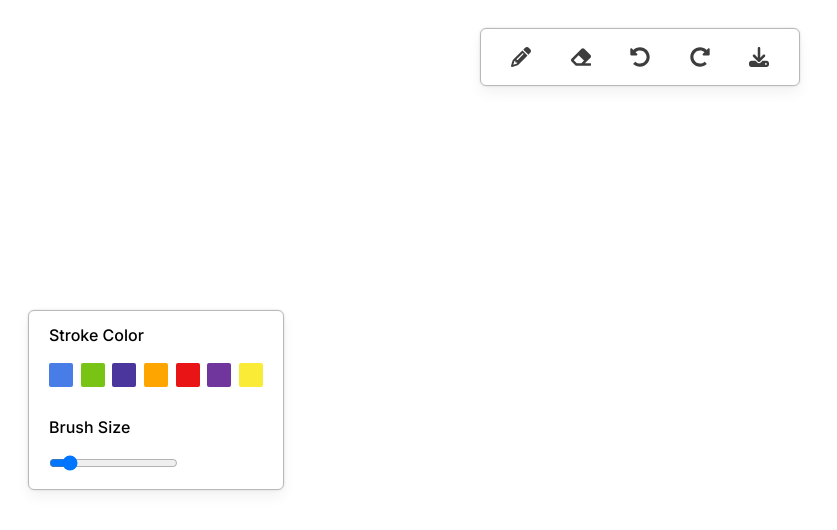
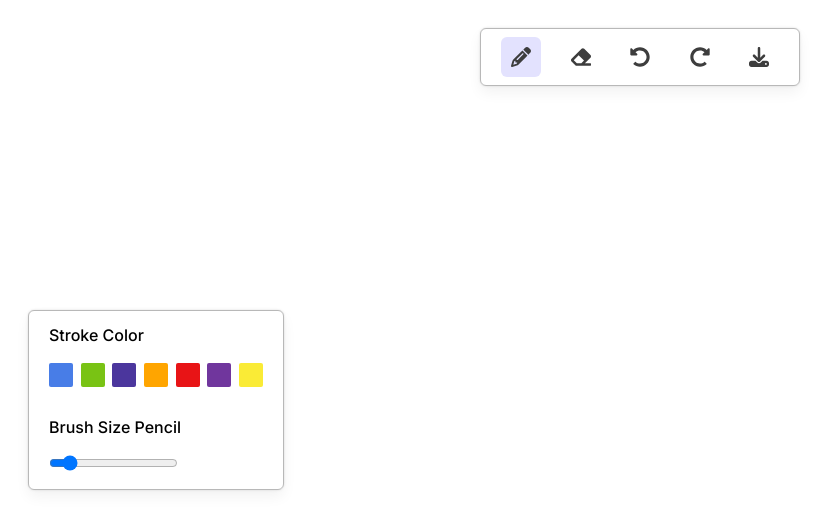
Before and after one commit to Allan2000-Git/drawing-app, a Next.js app: page / in a window 1280 px wide. Shown: the top 530 px of the page, without its empty margins (0-837 px from the left). Built offline with nearby package versions, Linux system fonts and the light colour scheme.

Commit message:
created a slice for menuBar using redux-toolkit

```diff
--- a/app/layout.js
+++ b/app/layout.js
@@ -1,5 +1,6 @@
 import { Inter } from "next/font/google";
 import "./globals.css";
+import Providers from "@/components/Providers";
 
 const inter = Inter({ subsets: ["latin"] });
 
@@ -11,7 +12,11 @@ export const metadata = {
 export default function RootLayout({ children }) {
   return (
     <html lang="en">
-      <body className={inter.className}>{children}</body>
+      <body className={inter.className}>
+        <Providers>
+          {children}
+        </Providers>
+      </body>
     </html>
   );
 }
--- a/app/page.js
+++ b/app/page.js
@@ -1,10 +1,11 @@
+import MainBoard from "@/components/MainBoard";
 import MenuBar from "@/components/MenuBar";
 import ToolBox from "@/components/ToolBox";
-import Image from "next/image";
 
 export default function Home() {
   return (
     <>
+      <MainBoard />
       <MenuBar />
       <ToolBox />
     </>
--- /dev/null
+++ b/components/MainBoard/index.jsx
@@ -0,0 +1,24 @@
+"use client"
+
+import React, { useEffect, useRef } from 'react'
+
+const MainBoard = () => {
+    const canvasRef = useRef(null);
+
+    useEffect(() => {
+        if(!canvasRef.current) return;
+
+        const ctx = canvasRef.current.getContext("2d");
+
+        canvasRef.current.width = window.innerWidth;
+        canvasRef.current.height = window.innerHeight;
+    },[]);
+
+    return (
+        <>
+            <canvas ref={canvasRef}></canvas>
+        </>
+    )
+}
+
+export default MainBoard
--- a/components/MenuBar/index.jsx
+++ b/components/MenuBar/index.jsx
@@ -1,41 +1,47 @@
+"use client"
+
 import React from 'react'
 import { FaPencil, FaDownload } from "react-icons/fa6";
 import { FaUndoAlt, FaRedoAlt, FaEraser } from "react-icons/fa";
 import styles from "./index.module.css";
-
-const items = [
-    {
-        id:"pencil",
-        icon: <FaPencil className={styles.icon} />
-    },
-    {
-        id:"eraser",
-        icon: <FaEraser className={styles.icon} />
-    },
-    {
-        id:"undo",
-        icon: <FaUndoAlt className={styles.icon} />
-    },
-    {
-        id:"redo",
-        icon: <FaRedoAlt className={styles.icon} />
-    },
-    {
-        id:"download",
-        icon: <FaDownload className={styles.icon} />
-    }
-]
+import { useDispatch, useSelector } from 'react-redux';
+import { menuItems } from '@/utils/constants';
+import { activeMenuItemClick, actionMenuItemClick } from '@/slice/menuBarSlice';
+import classNames from 'classnames';
 
 const MenuBar = () => {
+    const activeMenuItem = useSelector(state => state.menu.activeMenuItem);
+    const dispatch = useDispatch()
+
+    const handleActiveMenuItemClick = (item) => {
+        dispatch(activeMenuItemClick(item));
+    }
+
+    const handleActionMenuItemClick = (item) => {
+        dispatch(actionMenuItemClick(item));
+    }
+
     return (
         <div className={styles.menuWrapper}>
-            {
-                items.map(item => (
-                    <div key={item.id} className={styles.iconWrapper}>
-                        {item.icon}
-                    </div>
-                ))
-            }
+            <div className={classNames(styles.iconWrapper, {
+                [styles.active]:activeMenuItem === menuItems.Pencil
+            })} onClick={() => handleActiveMenuItemClick(menuItems.Pencil)}>
+                <FaPencil className={styles.icon} />
+            </div>
+            <div className={classNames(styles.iconWrapper, {
+                [styles.active]:activeMenuItem === menuItems.Eraser
+            })} onClick={() => handleActiveMenuItemClick(menuItems.Eraser)}>
+                <FaEraser className={styles.icon} />
+            </div>
+            <div className={styles.iconWrapper}>
+                <FaUndoAlt className={styles.icon} />
+            </div>
+            <div className={styles.iconWrapper}>
+                <FaRedoAlt className={styles.icon} />
+            </div>
+            <div className={styles.iconWrapper}>
+                <FaDownload className={styles.icon} />
+            </div>
         </div>
     )
 }
--- a/components/MenuBar/index.module.css
+++ b/components/MenuBar/index.module.css
@@ -7,7 +7,7 @@
         @apply flex items-center justify-center cursor-pointer px-2.5 py-2.5 rounded-md transition-all;
 
         &:hover,
-        &:active{
+        &.active{
             background-color: theme("colors.text2");
         }
         .icon{
--- /dev/null
+++ b/components/Providers.jsx
@@ -0,0 +1,15 @@
+"use client"
+
+import { store } from '@/store/store';
+import React from 'react'
+import { Provider } from 'react-redux';
+
+const Providers = ({ children }) => {
+    return (
+        <Provider store={store}>
+            {children}
+        </Provider>
+    )
+}
+
+export default Providers
--- a/components/ToolBox/index.jsx
+++ b/components/ToolBox/index.jsx
@@ -1,10 +1,19 @@
+"use client"
+
 import React from 'react'
 import styles from "./index.module.css";
-import { colors } from '@/utils/constants';
+import { colors, menuItems } from '@/utils/constants';
+import { useDispatch, useSelector } from 'react-redux';
 
 const ToolBox = () => {
+    const activeMenuItem = useSelector(state => state.menu.activeMenuItem);
+    const showStrokeColor = activeMenuItem === menuItems.Pencil;
+    const showBrush = activeMenuItem === menuItems.Pencil || activeMenuItem === menuItems.Eraser;
+
     return (
         <div className={styles.toolBoxWrapper}>
+            {
+                showStrokeColor &&
                 <div className={styles.toolItem}>
                     <p className={styles.toolBoxHeading}>Stroke Color</p>
                     <div className={styles.colorWrapper}>
@@ -17,10 +26,14 @@ const ToolBox = () => {
                         <div className={styles.color} style={{backgroundColor:colors.Yellow}} />
                     </div>
                 </div>
+            }
+            {
+                showBrush &&
                 <div className={styles.toolItem}>
-                <p className={styles.toolBoxHeading}>Brush Size</p>
+                    <p className={styles.toolBoxHeading}>Brush Size {activeMenuItem} </p>
                     <input type="range" name="size" min={1} max={10} step={1} defaultValue={2} className="mt-4" />
                 </div>
+            }
         </div>
     )
 }
--- /dev/null
+++ b/slice/menuBarSlice.js
@@ -0,0 +1,24 @@
+import { menuItems } from "@/utils/constants"
+import {createSlice} from "@reduxjs/toolkit"
+
+const initialState = {
+    activeMenuItem: menuItems.Pencil,
+    actionMenuItem: null
+}
+
+export const menuSlice = createSlice({
+    name: 'menu',
+    initialState,
+    reducers:{
+        activeMenuItemClick(state, action){
+            state.activeMenuItem = action.payload;
+        },
+        actionMenuItemClick(state, action){
+            state.actionMenuItem = action.payload;
+        },
+    }
+})
+
+export const {activeMenuItemClick, actionMenuItemClick} = menuSlice.actions
+
+export default menuSlice.reducer
--- /dev/null
+++ b/store/store.js
@@ -0,0 +1,8 @@
+import menuBarSlice from "@/slice/menuBarSlice"
+import {configureStore} from "@reduxjs/toolkit"
+
+export const store = configureStore({
+    reducer:{
+        menu: menuBarSlice
+    }
+})
--- a/utils/constants.js
+++ b/utils/constants.js
@@ -7,3 +7,11 @@ export const colors = {
     Indigo : "#4B369D",
     Violet : "#70369D"
 }
+
+export const menuItems = {
+    Pencil : "Pencil",
+    Eraser : "Eraser",
+    Undo : "Undo",
+    Redo : "Redo",
+    Download : "Download",
+}
```
Also changed, not shown: slice/toolBoxSlice.js (added). Lines whose indentation alone changed are shown as unchanged.
